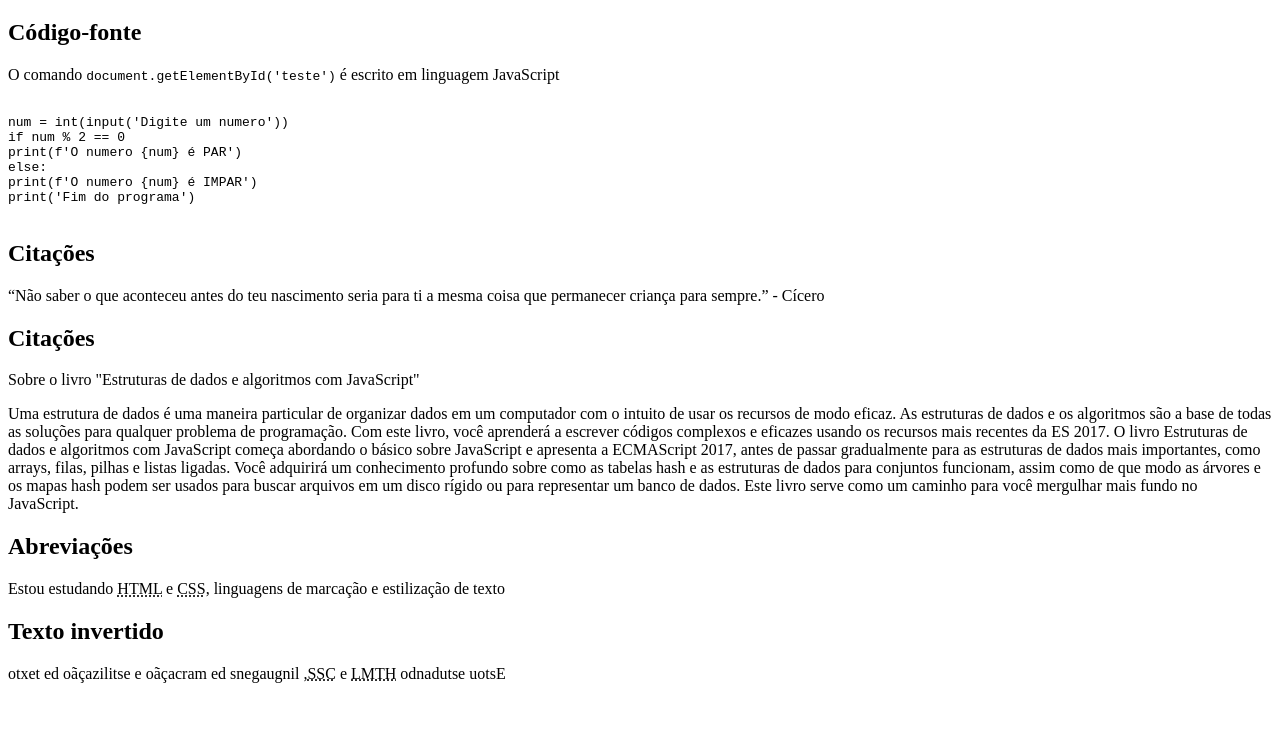
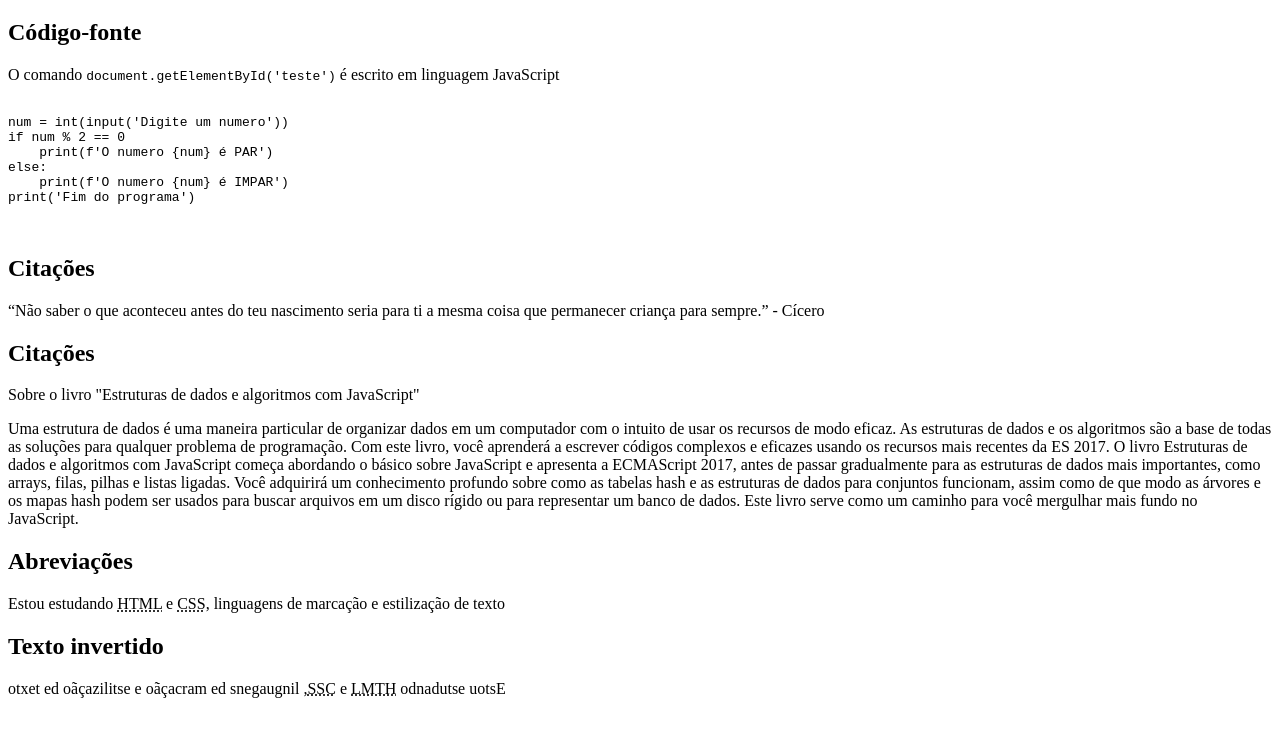
Before and after one commit to henrique-osn/cev-html-css, a plain HTML site: page exercícios/ex010/index.html in a window 1280 px wide. Shown: the part 61-798 px from the top of the page. Drawn offline with Linux system fonts and the light colour scheme.

Commit message:
Modificação de arquivos

```diff
--- a/exercícios/ex010/index.html
+++ b/exercícios/ex010/index.html
@@ -7,10 +7,6 @@
         <title>Exercício 010</title>
 
         <style>
-            pre, code{
-                white-space: pre-line;
-            }
-
             blockquote {
                 margin: 0;
             }
```
Lines whose indentation alone changed are shown as unchanged.
